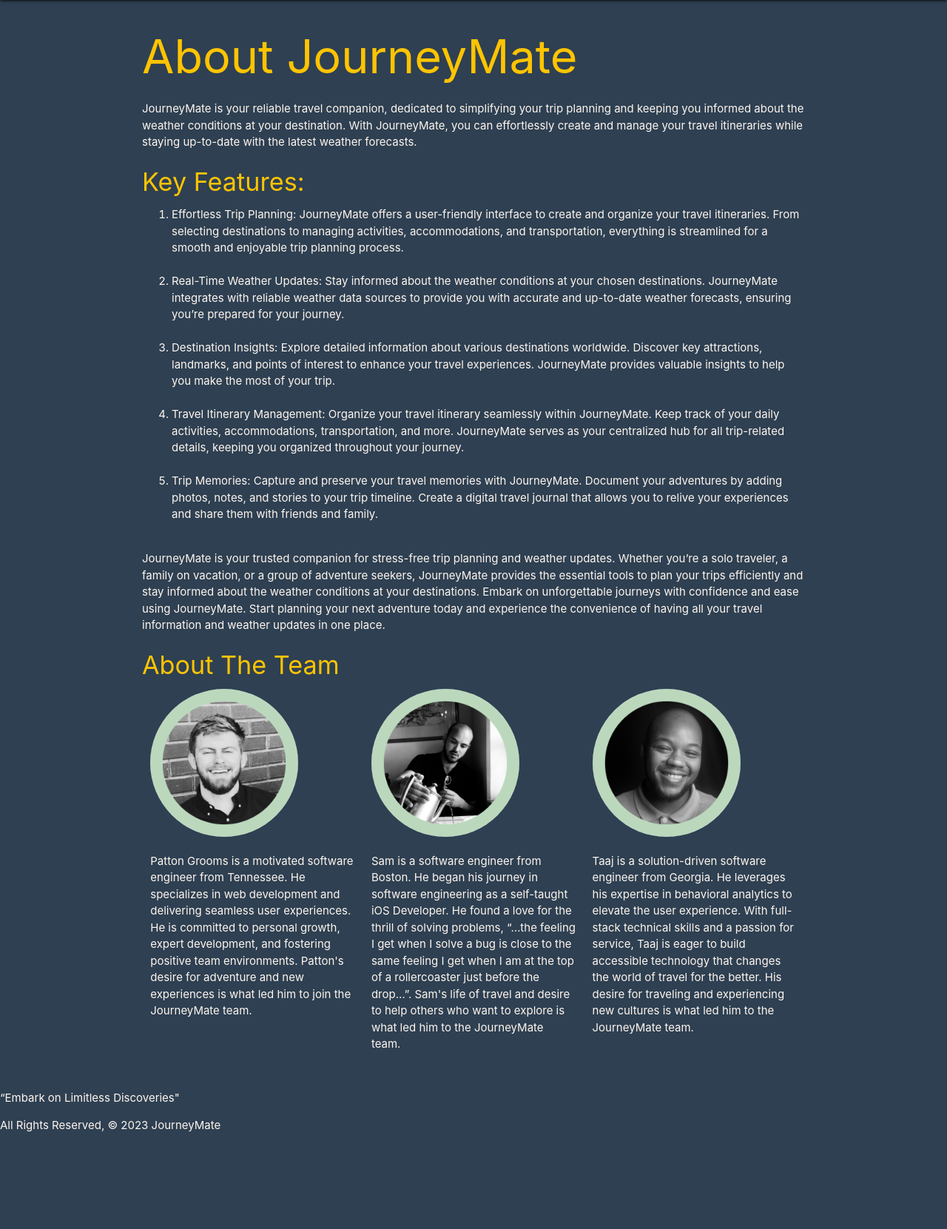
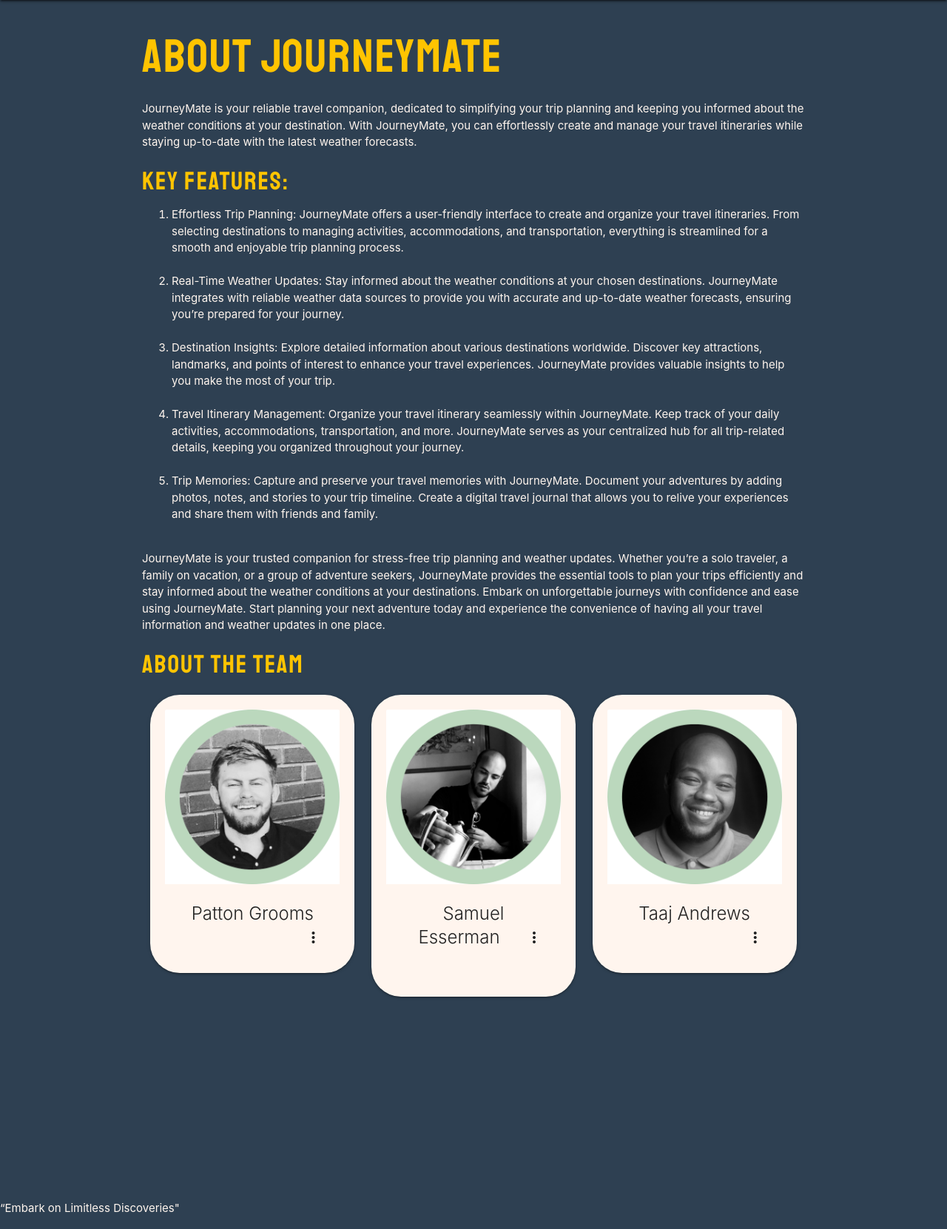
Before and after one commit to pattongrooms/project-3-STP, a Django app: page /about/ in a window 1280 px wide. Shown: the part 64-1725 px from the top of the page at 74% size. Before the commit the page ends 1594 px from the top, so only its background shows below. Run offline with Django 4.2, Linux system fonts and the light colour scheme.

Commit message:
About Page Image Update

```diff
--- a/journeymate/main_app/static/css/style.css
+++ b/journeymate/main_app/static/css/style.css
@@ -83,7 +83,7 @@ section div #home-card{
 
 .card {
   border-radius: 5vmin;
-  padding: 1vmin;
+  padding: 2.5vmin;
   color: #2e4052;
   text-align: center;
   font-weight: 600;
@@ -146,3 +146,12 @@ textarea {
 #dropdown1 {
   background-color: seashell;
 }
+
+h1, h4 {
+  font-family: 'Staatliches', cursive;
+  letter-spacing: .25vmin;
+}
+
+img.circle {
+  border-radius: 50vmin;
+}
--- a/journeymate/main_app/templates/about.html
+++ b/journeymate/main_app/templates/about.html
@@ -19,22 +19,53 @@ Embark on unforgettable journeys with confidence and ease using JourneyMate. Sta
 
 <h4 class="amber-text text-accent-3">About The Team</h4>
 <div class="row">
+            <div class="col s4">
+              <div class="card">
+                <div class="card-image waves-effect waves-block waves-light">
+                  <img class="circle activator" width="200" src="{% static 'images/patton1.png' %}">
+                </div>
+                <div class="card-content">
+                  <span class="card-title activator grey-text text-darken-4">Patton Grooms<i class="material-icons right">more_vert</i></span>
+                </div>
+                <div class="card-reveal">
+                    <span class="card-title grey-text text-darken-4">Patton Grooms<i class="material-icons right">close</i></span>
+                    <p>Patton Grooms is a motivated software engineer from Tennessee. He specializes in web development and delivering seamless user experiences. He is committed to personal growth, expert development, and fostering positive team environments. Patton's desire for adventure and new experiences is what led him to join the JourneyMate team.</p>
+                </div>
+              </div>
+            </div>
+
 
             <div class="col s4">
-    <img class="circle" width="200" src="{% static 'images/patton1.png' %}">
-    <p>Patton Grooms is a motivated software engineer from Tennessee. He specializes in web development and delivering seamless user experiences. He is committed to personal growth, expert development, and fostering positive team environments. Patton's desire for adventure and new experiences is what led him to join the JourneyMate team.</p>
+              <div class="card">
+                <div class="card-image waves-effect waves-block waves-light">
+                  <img class="circle activator circular" width="200" src="{% static 'images/sam.png' %}">
                 </div>
-  <div class="col s4">
-    <img class="circle" width="200" src="{% static 'images/sam.png' %}">
+                <div class="card-content">
+                  <span class="card-title activator grey-text text-darken-4">Samuel Esserman<i class="material-icons right">more_vert</i></span>
+                </div>
+                <div class="card-reveal">
+                  <span class="card-title grey-text text-darken-4">Samuel Esserman<i class="material-icons right">close</i></span>
                   <p>Sam is a software engineer from Boston. He began his journey in software engineering as a self-taught iOS Developer. He found a love for the thrill of solving problems, “…the feeling I get when I solve a bug is close to the same feeling I get when I am at the top of a rollercoaster just before the drop…”. Sam's life of travel and desire to help others who want to explore is what led him to the JourneyMate team.</p>
                 </div>
+              </div>
+            </div>
+
             <div class="col s4">
-    <img class="circle" width="200" src="{% static 'images/taaj1.png' %}">
+              <div class="card">
+                <div class="card-image waves-effect waves-block waves-light">
+                  <img class="circle activator" width="200" src="{% static 'images/taaj1.png' %}">
+                </div>
+                <div class="card-content">
+                  <span class="card-title activator grey-text text-darken-4">Taaj Andrews<i class="material-icons right">more_vert</i></span>
+                </div>
+                <div class="card-reveal">
+                  <span class="card-title grey-text text-darken-4">Taaj Andrews<i class="material-icons right">close</i></span>
                   <p>Taaj is a solution-driven software engineer from Georgia. He leverages his expertise in behavioral analytics to elevate the user experience. With full-stack technical skills and a passion for service, Taaj is eager to build accessible technology that changes the world of travel for the better. His desire for traveling and experiencing new cultures is what led him to the JourneyMate team.</p>
+                </div>
+              </div>
             </div>
 
 </div>
-
 <script>
 $(document).ready(function(){
   $('.materialboxed').materialbox();
--- a/journeymate/main_app/templates/base.html
+++ b/journeymate/main_app/templates/base.html
@@ -21,6 +21,10 @@
     <script src="https://cdnjs.cloudflare.com/ajax/libs/materialize/1.0.0-beta/js/materialize.min.js"></script>
 
     <link href="https://fonts.googleapis.com/icon?family=Material+Icons" rel="stylesheet">
+
+    <link rel="preconnect" href="https://fonts.googleapis.com">
+    <link rel="preconnect" href="https://fonts.gstatic.com" crossorigin>
+    <link href="https://fonts.googleapis.com/css2?family=Staatliches&display=swap" rel="stylesheet">
 
     <link rel="stylesheet" href="{% static '../static/css/style.css'%}">
     <title>JourneyMate</title>
--- a/journeymate/main_app/templates/main_app/blog_form.html
+++ b/journeymate/main_app/templates/main_app/blog_form.html
@@ -13,9 +13,9 @@
   </form>
 {% else %}
 
-  <h1>ADD BLOG POST</h1>
+<h1 class="amber-text text-accent-3">Journal</h1>
 
-<form action="" method="POST" class="white-text">
+<form action="" method="POST" class="amber-text text-accent-3">
   {% csrf_token %}
   <table>
     {{ form.as_table }}
```
Lines whose indentation alone changed are shown as unchanged.
